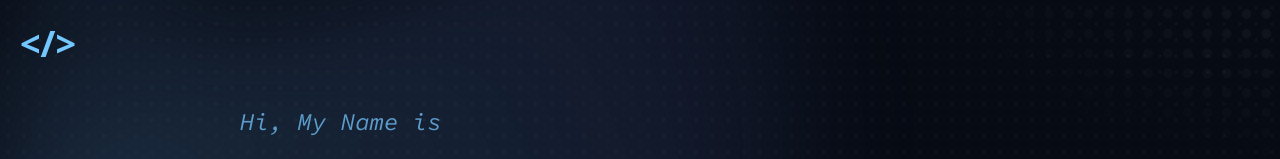
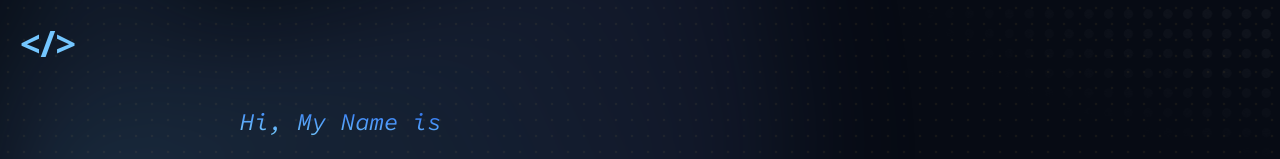
Before and after one commit to SchroederNathan/portfolio, a React (Vite) app: page / in a window 1280 px wide. Shown: the top 159 px of the page. Built offline with nearby package versions, Linux system fonts and the light colour scheme.

Commit message:
Changed text color

```diff
--- a/src/App.tsx
+++ b/src/App.tsx
@@ -57,7 +57,7 @@ function App() {
 
         <div className="min-h-screen flex flex-row items-center ">
           <div className="text-left ml-52 flex-1 relative">
-            <p className="text-accent/75 text-2xl italic font-source-code-pro ">Hi, My Name is</p>
+            <p className="text-accent/75 text-2xl italic font-source-code-pro bg-gradient-to-tr from-sky-300 via-blue-500 to-blue-900 bg-clip-text text-transparent">Hi, My Name is</p>
             <h1 className="mt-3 mb-3 font-semibold text-mtext-white  text-8xl">Nathan<br /> Schroeder.</h1>
             <p className="text-5xl mb-5 text-mtext-white italic font-source-code-pro">Designer/Coder.</p>
             <button className="mt-4 w-[212px] h-[64px] text-2xl  font-semibold bg-accent text-custom-dark  rounded-lg">Download CV</button>
```
